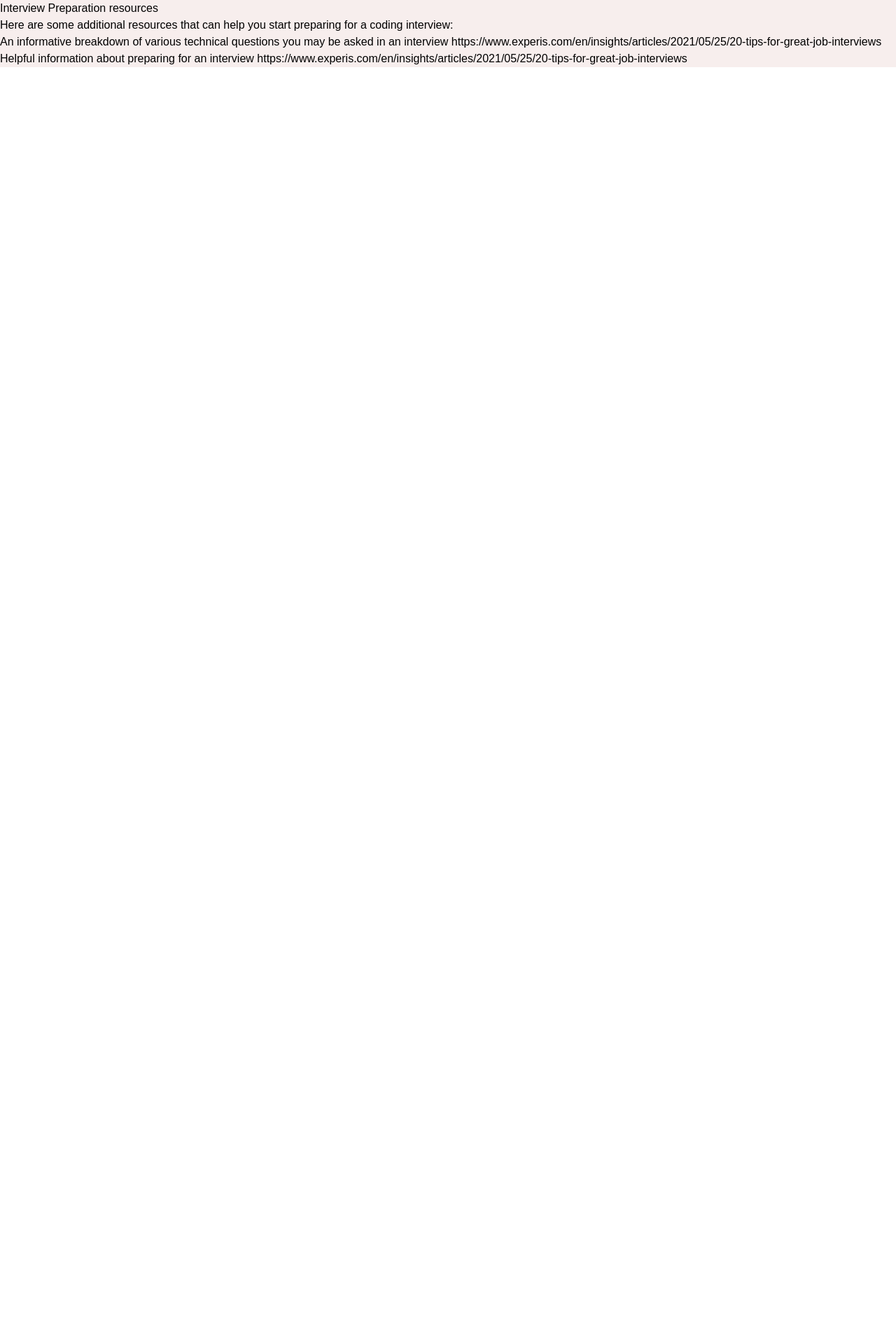
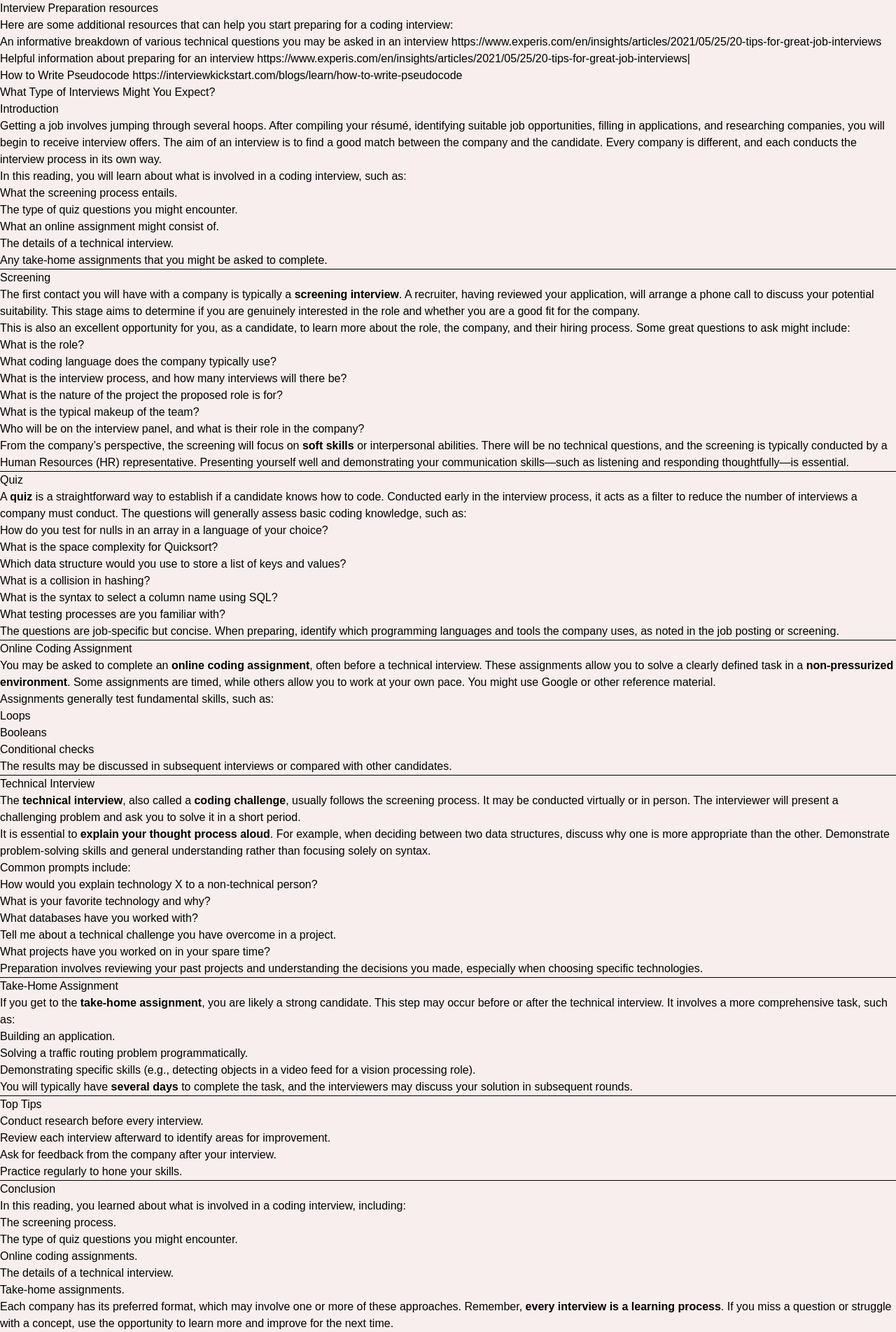
Before and after one commit to ethicalhub/learning-etc, a Next.js app: page /notes/interviewpreparation/resources in a window 1280 px wide. Shown: the whole page at 70% size. Before the commit the page ends 800 px from the top, so only its background shows below. Built offline with nearby package versions, Linux system fonts and the light colour scheme.

Commit message:
feat(setup): add string theory

```diff
--- a/pages/notes/dsa/notes.mdx
+++ b/pages/notes/dsa/notes.mdx
@@ -0,0 +1,20 @@
+## Strings
+
+- Immutability refers to the idea that once an object is created, it cannot be changed. This concept is often applied to strings, and it helps with memory efficiency and performance.
+- String Pool: Languages like Java or Python use a "string pool" (or "string internment"). This is essentially a collection of all unique string values that have been used in a program. The idea is that if two variables hold the same string, they don’t need to occupy separate spots in memory—they can both point to the same location in the string pool.
+- Reuse Memory: When a string is immutable, the value of the string cannot change. So, if you try to change the string (e.g., adding "s" to the end of "string" to make it "strings"), instead of altering the original string, a new string instance is created, and it’s added to the string pool. The variable then points to this new string.
+- No Memory Waste: By reusing strings in the string pool, the language minimizes memory usage. Instead of creating a new string in memory each time, it can reuse an existing one from the pool. If the same string "apple" appears multiple times, it only takes up memory once, no matter how many times it's used in the program.
+
+# Key Concepts of Strings
+
+Definition: A string is an array of characters stored in a specific order.
+Immutability: In many programming languages, strings are immutable (e.g., in Java and Python).
+
+Modifications create a new string instead of altering the original.
+Common Operations:
+Length: len(string) or string.length
+Access by Index: string[i]
+Concatenation: + operator or concat() methodsg
+Substrings: string[start:end]
+Reversal: Using loops or built-in functions
+Comparison: ==, compareTo() in Java, or localeCompare() in JavaScript
--- a/pages/notes/interviewpreparation/resources.mdx
+++ b/pages/notes/interviewpreparation/resources.mdx
@@ -8,4 +8,119 @@ Here are some additional resources that can help you start preparing for a codin
 
 - Helpful information about
   preparing for an interview
-  https://www.experis.com/en/insights/articles/2021/05/25/20-tips-for-great-job-interviews
+  https://www.experis.com/en/insights/articles/2021/05/25/20-tips-for-great-job-interviews|
+
+- How to Write Pseudocode  https://interviewkickstart.com/blogs/learn/how-to-write-pseudocode
+
+  # What Type of Interviews Might You Expect?
+
+## Introduction
+
+Getting a job involves jumping through several hoops. After compiling your résumé, identifying suitable job opportunities, filling in applications, and researching companies, you will begin to receive interview offers. The aim of an interview is to find a good match between the company and the candidate. Every company is different, and each conducts the interview process in its own way.
+
+In this reading, you will learn about what is involved in a coding interview, such as:
+
+- What the screening process entails.
+- The type of quiz questions you might encounter.
+- What an online assignment might consist of.
+- The details of a technical interview.
+- Any take-home assignments that you might be asked to complete.
+
+---
+
+## Screening
+
+The first contact you will have with a company is typically a **screening interview**. A recruiter, having reviewed your application, will arrange a phone call to discuss your potential suitability. This stage aims to determine if you are genuinely interested in the role and whether you are a good fit for the company.
+
+This is also an excellent opportunity for you, as a candidate, to learn more about the role, the company, and their hiring process. Some great questions to ask might include:
+
+- What is the role?
+- What coding language does the company typically use?
+- What is the interview process, and how many interviews will there be?
+- What is the nature of the project the proposed role is for?
+- What is the typical makeup of the team?
+- Who will be on the interview panel, and what is their role in the company?
+
+From the company’s perspective, the screening will focus on **soft skills** or interpersonal abilities. There will be no technical questions, and the screening is typically conducted by a Human Resources (HR) representative. Presenting yourself well and demonstrating your communication skills—such as listening and responding thoughtfully—is essential.
+
+---
+
+## Quiz
+
+A **quiz** is a straightforward way to establish if a candidate knows how to code. Conducted early in the interview process, it acts as a filter to reduce the number of interviews a company must conduct. The questions will generally assess basic coding knowledge, such as:
+
+- How do you test for nulls in an array in a language of your choice?
+- What is the space complexity for Quicksort?
+- Which data structure would you use to store a list of keys and values?
+- What is a collision in hashing?
+- What is the syntax to select a column name using SQL?
+- What testing processes are you familiar with?
+
+The questions are job-specific but concise. When preparing, identify which programming languages and tools the company uses, as noted in the job posting or screening.
+
+---
+
+## Online Coding Assignment
+
+You may be asked to complete an **online coding assignment**, often before a technical interview. These assignments allow you to solve a clearly defined task in a **non-pressurized environment**. Some assignments are timed, while others allow you to work at your own pace. You might use Google or other reference material.
+
+Assignments generally test fundamental skills, such as:
+
+- Loops
+- Booleans
+- Conditional checks
+
+The results may be discussed in subsequent interviews or compared with other candidates.
+
+---
+
+## Technical Interview
+
+The **technical interview**, also called a **coding challenge**, usually follows the screening process. It may be conducted virtually or in person. The interviewer will present a challenging problem and ask you to solve it in a short period.
+
+It is essential to **explain your thought process aloud**. For example, when deciding between two data structures, discuss why one is more appropriate than the other. Demonstrate problem-solving skills and general understanding rather than focusing solely on syntax.
+
+Common prompts include:
+
+- How would you explain technology X to a non-technical person?
+- What is your favorite technology and why?
+- What databases have you worked with?
+- Tell me about a technical challenge you have overcome in a project.
+- What projects have you worked on in your spare time?
+
+Preparation involves reviewing your past projects and understanding the decisions you made, especially when choosing specific technologies.
+
+---
+
+## Take-Home Assignment
+
+If you get to the **take-home assignment**, you are likely a strong candidate. This step may occur before or after the technical interview. It involves a more comprehensive task, such as:
+
+- Building an application.
+- Solving a traffic routing problem programmatically.
+- Demonstrating specific skills (e.g., detecting objects in a video feed for a vision processing role).
+
+You will typically have **several days** to complete the task, and the interviewers may discuss your solution in subsequent rounds.
+
+---
+
+## Top Tips
+
+1. Conduct research before every interview.
+2. Review each interview afterward to identify areas for improvement.
+3. Ask for feedback from the company after your interview.
+4. Practice regularly to hone your skills.
+
+---
+
+## Conclusion
+
+In this reading, you learned about what is involved in a coding interview, including:
+
+- The screening process.
+- The type of quiz questions you might encounter.
+- Online coding assignments.
+- The details of a technical interview.
+- Take-home assignments.
+
+Each company has its preferred format, which may involve one or more of these approaches. Remember, **every interview is a learning process**. If you miss a question or struggle with a concept, use the opportunity to learn more and improve for the next time.
--- /dev/null
+++ b/pages/notes/interviewpreparation/tipsandprepare.mdx
@@ -0,0 +1,13 @@
+### Prepare
+
+Here are some of the standard questions that you may encounter in any given interview:
+
+- **Tell me about yourself.**
+- **Why do you feel that they should hire you?**
+- **What are your major strengths?**
+- **Or, what are your major weaknesses?**
+- **What pay are you expecting?**
+- **How do your previous experiences make you suitable for this role?**
+- **What do your friends say about you?**
+- **Why do you want this role?**
+- **How have you dealt with conflict in the past?**
```
